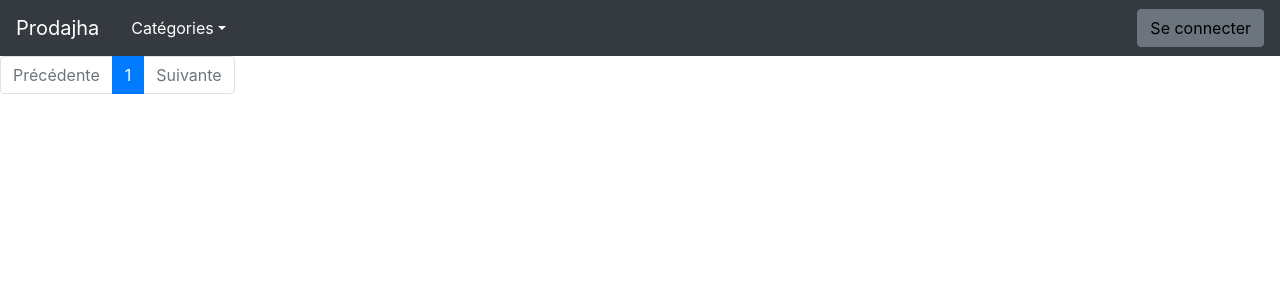
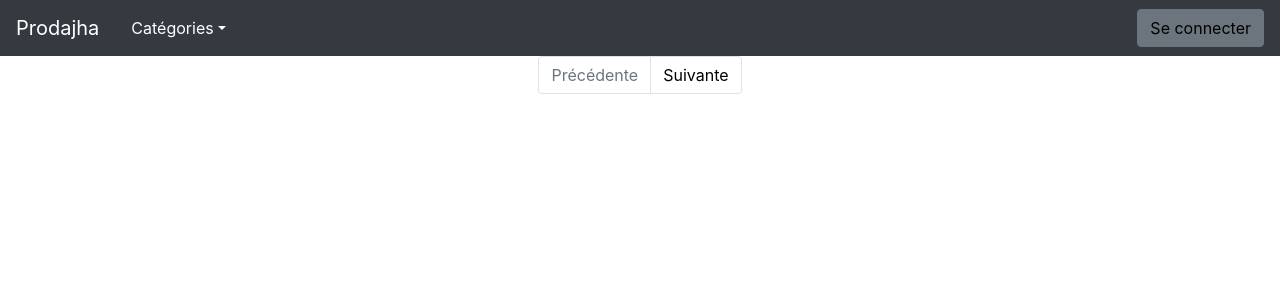
Before and after one commit to Lepidopterae1201/Prodajha, a PHP site: page / in a window 1280 px wide. Shown: the top 300 px of the page. Run offline with PHP 8.4, Linux system fonts and the light colour scheme; data that the repository does not hold is empty.

Commit message:
Pagination

```diff
--- a/Boutique en ligne/cardArticle.php
+++ b/Boutique en ligne/cardArticle.php
@@ -12,30 +12,24 @@ if(isset($_GET['page']) && !empty($_GET['page'])){
   $currentPage = 1;
 }
 
-// Nombre d'articles à afficher
+// On détermine le nombre d'articles par page
+$parPage = 4;
+
+//premier article afficher
+$premier = ($currentPage * $parPage) - $parPage;
+
 if (isset($_GET["idcat"])) {
-  $nbArticle = (int) $Article->compterArticle($_GET["idcat"]);
+  $listeArticles = $Article->rechecheParCategorie($_GET["idcat"], $premier, $parPage);
+  $nbArticle = (int) $Article->compterArticle($_GET["idcat"])["nb_articles"];
 }else{
-  $nbArticle = (int) $Article->compterArticle();
+  $listeArticles = $Article->recupererArticles($premier, $parPage);
+  $nbArticle = (int) $Article->compterArticle()["nb_articles"];
+
 }
-
-// On détermine le nombre d'articles par page
-$parPage = 8;
 
 // On calcule le nombre de pages total
 $pages = ceil($nbArticle / $parPage);
 
-//premier article afficher
-$premier = ($currentPage * $parPage) - $parPage;
-
-
-if (isset($_GET["idcat"])) {
-  $listeArticles = $Article->rechecheParCategorie($_GET["idcat"], $premier, $parPage);
-  $nbArticle = (int) $Article->compterArticle($_GET["idcat"]);
-}else{
-  $listeArticles = $Article->recupererArticles($premier, $parPage);
-  $nbArticle = (int) $Article->compterArticle();
-}
 
 if($_SESSION){
   $idClient = $_SESSION['idClient'];
--- a/Boutique en ligne/index.php
+++ b/Boutique en ligne/index.php
@@ -20,14 +20,14 @@ session_start();
   <body>
     <header>
       <?php
-        include('navbarHaut.php')
+        include('navbarHaut.php');
       ?>
     </header>
     <?php
-      include('cardArticle.php')
+      include('cardArticle.php');
     ?>
       <nav>
-    <ul class="pagination">
+        <ul class="pagination justify-content-center">
           <!-- Lien vers la page précédente (désactivé si on se trouve sur la 1ère page) -->
           <li class="page-item <?= ($currentPage == 1) ? "disabled" : "" ?>">
               <a href="./?page=<?= $currentPage - 1 ?>" class="page-link">Précédente</a>
@@ -65,5 +65,9 @@ session_start();
       margin-top: 50px;
       }
 
+    .pagination{
+      text-align: center;
+    }
+
     </style>
 </html>
--- a/Boutique en ligne/modeles/Article.php
+++ b/Boutique en ligne/modeles/Article.php
@@ -21,10 +21,10 @@ class Article extends Modele
 
 	function compterArticle($idcat = NULL){
 		if ($idcat === NULL){
-			$requete = "SELECT COUNT(*) FROM article;";
+			$requete = "SELECT COUNT(idArticle) AS nb_articles FROM article;";
 			return $this->execRequete($requete)->fetch();
 		}else{
-			$requete = "SELECT COUNT(*) AS nb_articles FROM article WHERE IdCategorie = ?;";
+			$requete = "SELECT COUNT(idArticle) AS nb_articles FROM article WHERE IdCategorie = ?;";
 			return $this->execRequete($requete, [$idcat])->fetch();
 		}
 	}
```
Also changed, not shown: 1 other file. Lines whose indentation alone changed are shown as unchanged.
